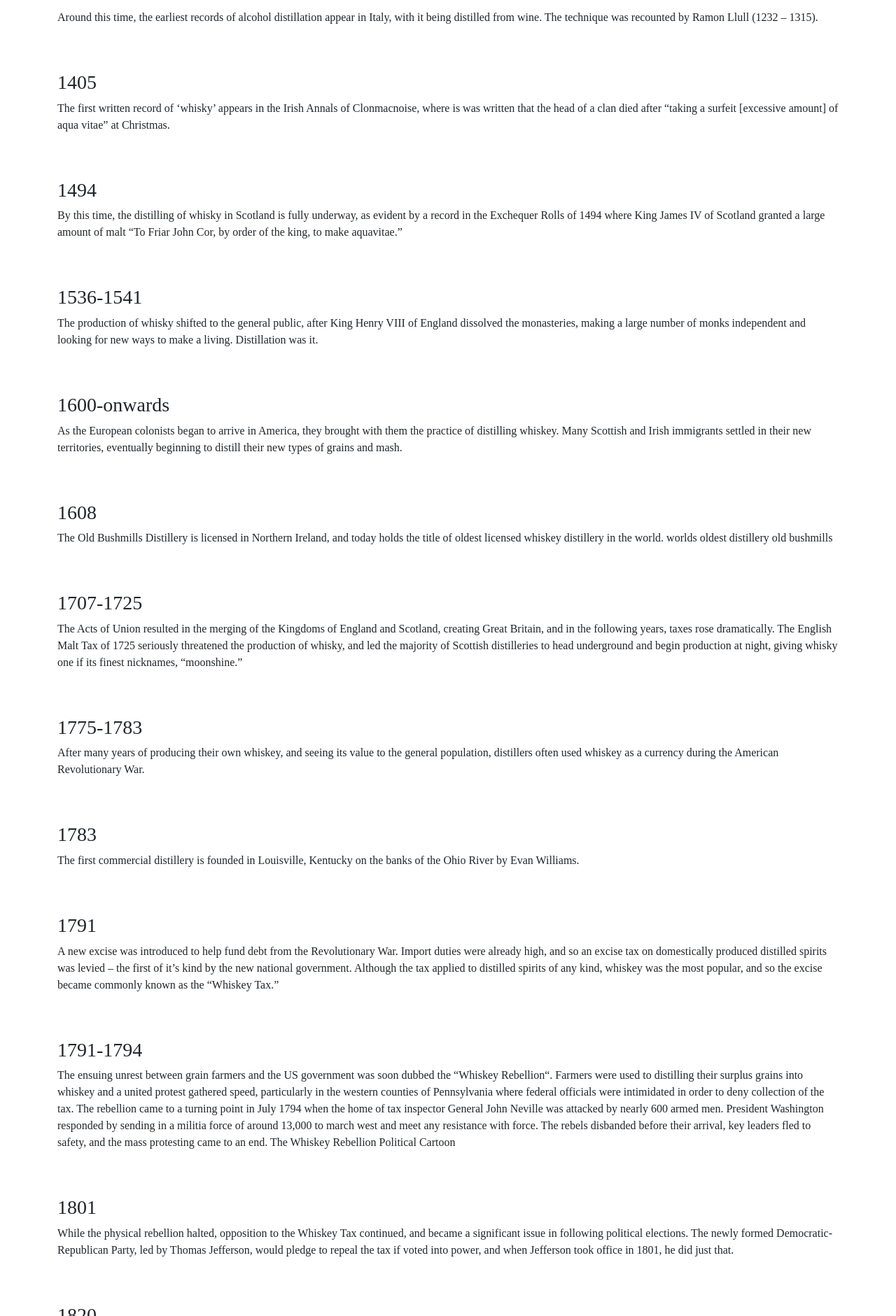
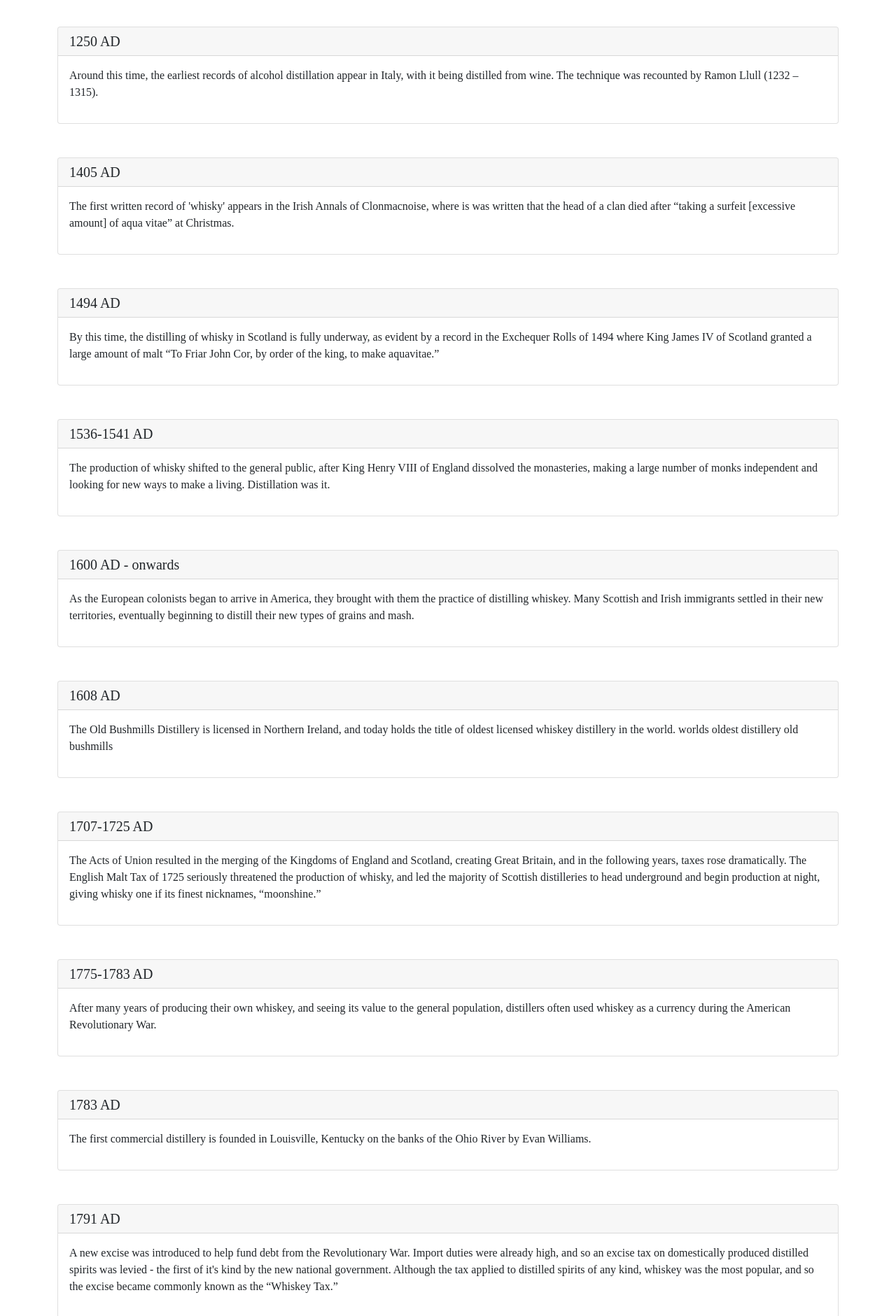
Before and after one commit to ParinGandhi/angels-share, an Angular app: page /history in a window 1280 px wide. Shown: the part 919-2800 px from the top of the page at 70% size. Built offline with nearby package versions, Linux system fonts and the light colour scheme; a web font is replaced by a local one.

Commit message:
Changed history to cards

```diff
--- a/src/app/components/history/history.component.html
+++ b/src/app/components/history/history.component.html
@@ -30,205 +30,312 @@
   </div>
 </div>
 
-<h3 class="pt-5">500-1000 AD</h3>
+<div class="card mt-5">
+  <h5 class="card-header">500-1000 AD</h5>
+  <div class="card-body">
     <p>
-  Knowledge of distillation spread to Europe along with the traveling Moors of
-  the early first millennia. The process is picked up by those in the Christian
-  religion, using it to produce ingredients for various ceremonies, and also
-  medicines for colic, palsy and smallpox.
+      Knowledge of distillation spread to Europe along with the traveling Moors
+      of the early first millennia. The process is picked up by those in the
+      Christian religion, using it to produce ingredients for various
+      ceremonies, and also medicines for colic, palsy and smallpox.
     </p>
+  </div>
+</div>
 
-<h3 class="pt-5">1000-1200 AD</h3>
+<div class="card mt-5">
+  <h5 class="card-header">1000-1200 AD</h5>
+  <div class="card-body">
     <p>
       The origin of whiskey began over 1000 year ago when distillation made the
-  migration from mainland Europe into Scotland and Ireland via traveling monks.
-  The Scottish and Irish monasteries, lacking the vineyards and grapes of the
-  continent, turn to fermenting grain mash, resulting in the first distillations
-  of modern whisky.
+      migration from mainland Europe into Scotland and Ireland via traveling
+      monks. The Scottish and Irish monasteries, lacking the vineyards and
+      grapes of the continent, turn to fermenting grain mash, resulting in the
+      first distillations of modern whisky.
     </p>
+  </div>
+</div>
 
-<h3 class="pt-5">1250</h3>
+<div class="card mt-5">
+  <h5 class="card-header">1250 AD</h5>
+  <div class="card-body">
     <p>
       Around this time, the earliest records of alcohol distillation appear in
-  Italy, with it being distilled from wine. The technique was recounted by Ramon
-  Llull (1232 – 1315).
+      Italy, with it being distilled from wine. The technique was recounted by
+      Ramon Llull (1232 – 1315).
     </p>
+  </div>
+</div>
 
-<h3 class="pt-5">1405</h3>
+<div class="card mt-5">
+  <h5 class="card-header">1405 AD</h5>
+  <div class="card-body">
     <p>
-  The first written record of ‘whisky’ appears in the Irish Annals of
-  Clonmacnoise, where is was written that the head of a clan died after “taking
-  a surfeit [excessive amount] of aqua vitae” at Christmas.
+      The first written record of 'whisky' appears in the Irish Annals of
+      Clonmacnoise, where is was written that the head of a clan died after
+      “taking a surfeit [excessive amount] of aqua vitae” at Christmas.
     </p>
+  </div>
+</div>
 
-<h3 class="pt-5">1494</h3>
+<div class="card mt-5">
+  <h5 class="card-header">1494 AD</h5>
+  <div class="card-body">
     <p>
       By this time, the distilling of whisky in Scotland is fully underway, as
       evident by a record in the Exchequer Rolls of 1494 where King James IV of
-  Scotland granted a large amount of malt “To Friar John Cor, by order of the
-  king, to make aquavitae.”
+      Scotland granted a large amount of malt “To Friar John Cor, by order of
+      the king, to make aquavitae.”
     </p>
+  </div>
+</div>
 
-<h3 class="pt-5">1536-1541</h3>
+<div class="card mt-5">
+  <h5 class="card-header">1536-1541 AD</h5>
+  <div class="card-body">
     <p>
-  The production of whisky shifted to the general public, after King Henry VIII
-  of England dissolved the monasteries, making a large number of monks
-  independent and looking for new ways to make a living. Distillation was it.
+      The production of whisky shifted to the general public, after King Henry
+      VIII of England dissolved the monasteries, making a large number of monks
+      independent and looking for new ways to make a living. Distillation was
+      it.
     </p>
+  </div>
+</div>
 
-<h3 class="pt-5">1600-onwards</h3>
+<div class="card mt-5">
+  <h5 class="card-header">1600 AD - onwards</h5>
+  <div class="card-body">
     <p>
-  As the European colonists began to arrive in America, they brought with them
-  the practice of distilling whiskey. Many Scottish and Irish immigrants settled
-  in their new territories, eventually beginning to distill their new types of
-  grains and mash.
+      As the European colonists began to arrive in America, they brought with
+      them the practice of distilling whiskey. Many Scottish and Irish
+      immigrants settled in their new territories, eventually beginning to
+      distill their new types of grains and mash.
     </p>
+  </div>
+</div>
 
-<h3 class="pt-5">1608</h3>
+<div class="card mt-5">
+  <h5 class="card-header">1608 AD</h5>
+  <div class="card-body">
     <p>
-  The Old Bushmills Distillery is licensed in Northern Ireland, and today holds
-  the title of oldest licensed whiskey distillery in the world. worlds oldest
-  distillery old bushmills
+      The Old Bushmills Distillery is licensed in Northern Ireland, and today
+      holds the title of oldest licensed whiskey distillery in the world. worlds
+      oldest distillery old bushmills
     </p>
+  </div>
+</div>
 
-<h3 class="pt-5">1707-1725</h3>
+<div class="card mt-5">
+  <h5 class="card-header">1707-1725 AD</h5>
+  <div class="card-body">
     <p>
       The Acts of Union resulted in the merging of the Kingdoms of England and
       Scotland, creating Great Britain, and in the following years, taxes rose
-  dramatically. The English Malt Tax of 1725 seriously threatened the production
-  of whisky, and led the majority of Scottish distilleries to head underground
-  and begin production at night, giving whisky one if its finest nicknames,
-  “moonshine.”
+      dramatically. The English Malt Tax of 1725 seriously threatened the
+      production of whisky, and led the majority of Scottish distilleries to
+      head underground and begin production at night, giving whisky one if its
+      finest nicknames, “moonshine.”
     </p>
+  </div>
+</div>
 
-<h3 class="pt-5">1775-1783</h3>
+<div class="card mt-5">
+  <h5 class="card-header">1775-1783 AD</h5>
+  <div class="card-body">
     <p>
-  After many years of producing their own whiskey, and seeing its value to the
-  general population, distillers often used whiskey as a currency during the
-  American Revolutionary War.
+      After many years of producing their own whiskey, and seeing its value to
+      the general population, distillers often used whiskey as a currency during
+      the American Revolutionary War.
     </p>
+  </div>
+</div>
 
-<h3 class="pt-5">1783</h3>
+<div class="card mt-5">
+  <h5 class="card-header">1783 AD</h5>
+  <div class="card-body">
     <p>
       The first commercial distillery is founded in Louisville, Kentucky on the
       banks of the Ohio River by Evan Williams.
     </p>
+  </div>
+</div>
 
-<h3 class="pt-5">1791</h3>
+<div class="card mt-5">
+  <h5 class="card-header">1791 AD</h5>
+  <div class="card-body">
     <p>
       A new excise was introduced to help fund debt from the Revolutionary War.
-  Import duties were already high, and so an excise tax on domestically produced
-  distilled spirits was levied – the first of it’s kind by the new national
-  government. Although the tax applied to distilled spirits of any kind, whiskey
-  was the most popular, and so the excise became commonly known as the “Whiskey
-  Tax.”
+      Import duties were already high, and so an excise tax on domestically
+      produced distilled spirits was levied - the first of it's kind by the new
+      national government. Although the tax applied to distilled spirits of any
+      kind, whiskey was the most popular, and so the excise became commonly
+      known as the “Whiskey Tax.”
     </p>
+  </div>
+</div>
 
-<h3 class="pt-5">1791-1794</h3>
+<div class="card mt-5">
+  <h5 class="card-header">1791-1794 AD</h5>
+  <div class="card-body">
     <p>
-  The ensuing unrest between grain farmers and the US government was soon dubbed
-  the “Whiskey Rebellion“. Farmers were used to distilling their surplus grains
-  into whiskey and a united protest gathered speed, particularly in the western
-  counties of Pennsylvania where federal officials were intimidated in order to
-  deny collection of the tax. The rebellion came to a turning point in July 1794
-  when the home of tax inspector General John Neville was attacked by nearly 600
-  armed men. President Washington responded by sending in a militia force of
-  around 13,000 to march west and meet any resistance with force. The rebels
+      The ensuing unrest between grain farmers and the US government was soon
+      dubbed the “Whiskey Rebellion“. Farmers were used to distilling their
+      surplus grains into whiskey and a united protest gathered speed,
+      particularly in the western counties of Pennsylvania where federal
+      officials were intimidated in order to deny collection of the tax. The
+      rebellion came to a turning point in July 1794 when the home of tax
+      inspector General John Neville was attacked by nearly 600 armed men.
+      President Washington responded by sending in a militia force of around
+      13,000 to march west and meet any resistance with force. The rebels
       disbanded before their arrival, key leaders fled to safety, and the mass
       protesting came to an end. The Whiskey Rebellion Political Cartoon
     </p>
+  </div>
+</div>
 
-<h3 class="pt-5">1801</h3>
+<div class="card mt-5">
+  <h5 class="card-header">1801 AD</h5>
+  <div class="card-body">
     <p>
-  While the physical rebellion halted, opposition to the Whiskey Tax continued,
-  and became a significant issue in following political elections. The newly
-  formed Democratic-Republican Party, led by Thomas Jefferson, would pledge to
-  repeal the tax if voted into power, and when Jefferson took office in 1801, he
-  did just that.
+      While the physical rebellion halted, opposition to the Whiskey Tax
+      continued, and became a significant issue in following political
+      elections. The newly formed Democratic-Republican Party, led by Thomas
+      Jefferson, would pledge to repeal the tax if voted into power, and when
+      Jefferson took office in 1801, he did just that.
     </p>
+  </div>
+</div>
 
-<h3 class="pt-5">1820</h3>
+<div class="card mt-5">
+  <h5 class="card-header">1820 AD</h5>
+  <div class="card-body">
     <p>
-  A certain Scottish grocer named John Walker began producing his own whisky,
-  which would become one of the most famous and most widely distributed brands
-  of Scotch whisky in the world. John Walker himself, was a teetotaler.
+      A certain Scottish grocer named John Walker began producing his own
+      whisky, which would become one of the most famous and most widely
+      distributed brands of Scotch whisky in the world. John Walker himself, was
+      a teetotaler.
     </p>
+  </div>
+</div>
 
-<h3 class="pt-5">1823</h3>
+<div class="card mt-5">
+  <h5 class="card-header">1823 AD</h5>
+  <div class="card-body">
     <p>
-  The United Kingdom brought “moonshine” production to an end, when they gave
-  Scottish distilleries an option to legalize their operations by paying a fee.
-  Whiskey History - commercial moonshine
+      The United Kingdom brought “moonshine” production to an end, when they
+      gave Scottish distilleries an option to legalize their operations by
+      paying a fee. Whiskey History - commercial moonshine
     </p>
+  </div>
+</div>
 
-<h3 class="pt-5">1823</h3>
+<div class="card mt-5">
+  <h5 class="card-header">1823 AD</h5>
+  <div class="card-body">
     <p>
-  The process that is sour mash was developed by Dr. James C. Crow at what is
-  now the Woodford Reserve Distillery in Kentucky. In the process, an amount of
-  spent mash is added to a new mash, and the balance of acid and live yeast that
-  is contained controls the growth of foreign bacteria, improving consistency
-  between batches so that every bottle is as close to the previous as possible.
-  This revolutionized the way in which bourbon is made, and is also a current
-  legal requirement when producing Tennessee whiskey.
+      The process that is sour mash was developed by Dr. James C. Crow at what
+      is now the Woodford Reserve Distillery in Kentucky. In the process, an
+      amount of spent mash is added to a new mash, and the balance of acid and
+      live yeast that is contained controls the growth of foreign bacteria,
+      improving consistency between batches so that every bottle is as close to
+      the previous as possible. This revolutionized the way in which bourbon is
+      made, and is also a current legal requirement when producing Tennessee
+      whiskey.
     </p>
+  </div>
+</div>
 
-<h3 class="pt-5">1831</h3>
+<div class="card mt-5">
+  <h5 class="card-header">1831 AD</h5>
+  <div class="card-body">
     <p>
-  After inventing a “continuous still” and improving the technology involved in
-  distillation, Irish inventor Aeneas Coffey patented the Coffey still, allowing
-  manufacturers to produce whiskey more efficiently, and at a lower cost.
+      After inventing a “continuous still” and improving the technology involved
+      in distillation, Irish inventor Aeneas Coffey patented the Coffey still,
+      allowing manufacturers to produce whiskey more efficiently, and at a lower
+      cost.
     </p>
+  </div>
+</div>
 
-<h3 class="pt-5">1840</h3>
+<div class="card mt-5">
+  <h5 class="card-header">1840 AD</h5>
+  <div class="card-body">
     <p>
-  Old Bourbon County had been producing “Old Bourbon County Whiskey” for some
-  years; the name was used to differentiate it from other whiskeys because Old
-  Bourbon was the first corn whiskey that most people had come across. It wasn’t
-  until 1840 that it was officially given the name Bourbon, when a distiller by
-  the name of Jacob Spears was the first to label his product as “Bourbon
-  whiskey.“ First Blended Scotch - Ushers-Old-Vatted-Glenlivet-Whisky
+      Old Bourbon County had been producing “Old Bourbon County Whiskey” for
+      some years; the name was used to differentiate it from other whiskeys
+      because Old Bourbon was the first corn whiskey that most people had come
+      across. It wasn't until 1840 that it was officially given the name
+      Bourbon, when a distiller by the name of Jacob Spears was the first to
+      label his product as “Bourbon whiskey.“ First Blended Scotch -
+      Ushers-Old-Vatted-Glenlivet-Whisky
     </p>
+  </div>
+</div>
 
-<h3 class="pt-5">1850</h3>
+<div class="card mt-5">
+  <h5 class="card-header">1850 AD</h5>
+  <div class="card-body">
     <p>
-  The first blended whisky comes into production. Andrew Usher mixed traditional
-  pot still whiskey with that of a new batch produced in a Coffey still. Usher
-  met stubborn resistance from traditional Irish distillers, many of whom
-  claimed that this new blend was not whisky at all. Still, his company became
-  the first to produce and mass-market a bottled blended scotch, and even became
-  a popular import in the U.S. after finding distribution with Nicholas & Co. in
-  1853.
+      The first blended whisky comes into production. Andrew Usher mixed
+      traditional pot still whiskey with that of a new batch produced in a
+      Coffey still. Usher met stubborn resistance from traditional Irish
+      distillers, many of whom claimed that this new blend was not whisky at
+      all. Still, his company became the first to produce and mass-market a
+      bottled blended scotch, and even became a popular import in the U.S. after
+      finding distribution with Nicholas & Co. in 1853.
     </p>
+  </div>
+</div>
 
-<h3 class="pt-5">1920-1933</h3>
+<div class="card mt-5">
+  <h5 class="card-header">1920-1933 AD</h5>
+  <div class="card-body">
     <p>
-  For 13 years, the American Prohibition era banned all production, sale, and
-  use of alcohol. However, the federal government made an exception: the
-  prescription of medicinal whiskey from a doctor, to be sold through a licensed
-  pharmacy. (During this same timeframe, the pharmacy chain Walgreens used this
-  to their advantage, growing from 20 stores to nearly 400.)
+      For 13 years, the American Prohibition era banned all production, sale,
+      and use of alcohol. However, the federal government made an exception: the
+      prescription of medicinal whiskey from a doctor, to be sold through a
+      licensed pharmacy. (During this same timeframe, the pharmacy chain
+      Walgreens used this to their advantage, growing from 20 stores to nearly
+      400.)
     </p>
+  </div>
+</div>
 
-<h3 class="pt-5">1964</h3>
+<div class="card mt-5">
+  <h5 class="card-header">1964 AD</h5>
+  <div class="card-body">
     <p>
-  Bourbon really hit the big time, as American Congress declared bourbon whiskey
-  the country’s official distilled spirit. They also laid out the specific
-  regulations that are to be met in order to label a whiskey as bourbon. (For
-  more details, read the What is Bourbon? section of our whiskey introduction.)
+      Bourbon really hit the big time, as American Congress declared bourbon
+      whiskey the country’s official distilled spirit. They also laid out the
+      specific regulations that are to be met in order to label a whiskey as
+      bourbon. (For more details, read the What is Bourbon? section of our
+      whiskey introduction.)
     </p>
+  </div>
+</div>
 
-<h3 class="pt-5">2004</h3>
+<div class="card mt-5">
+  <h5 class="card-header">2004 AD</h5>
+  <div class="card-body">
     <p>
-  The American Whiskey Trail is launched to promote many of the historical sites
-  and operating distilleries in Kentucky, Tennessee, Pennsylvania, Virginia and
-  New York.
+      The American Whiskey Trail is launched to promote many of the historical
+      sites and operating distilleries in Kentucky, Tennessee, Pennsylvania,
+      Virginia and New York.
     </p>
+  </div>
+</div>
 
-<cite
+<figure class="mt-3 pb-3">
+  <blockquote class="blockquote">
+    <p>Source:</p>
+  </blockquote>
+  <figcaption class="blockquote-footer">
+    <cite title="Source Title"
       ><a href="https://www.bottleneckmgmt.com/blog/whiskey-history-timeline/"
         >Whisley History: A Timeline of Whiskey</a
       ></cite
     >
+  </figcaption>
+</figure>
 
 <ng-template #alexanderOfAphrodisias>
   <div class="modal-header">
```
Lines whose indentation alone changed are shown as unchanged.
